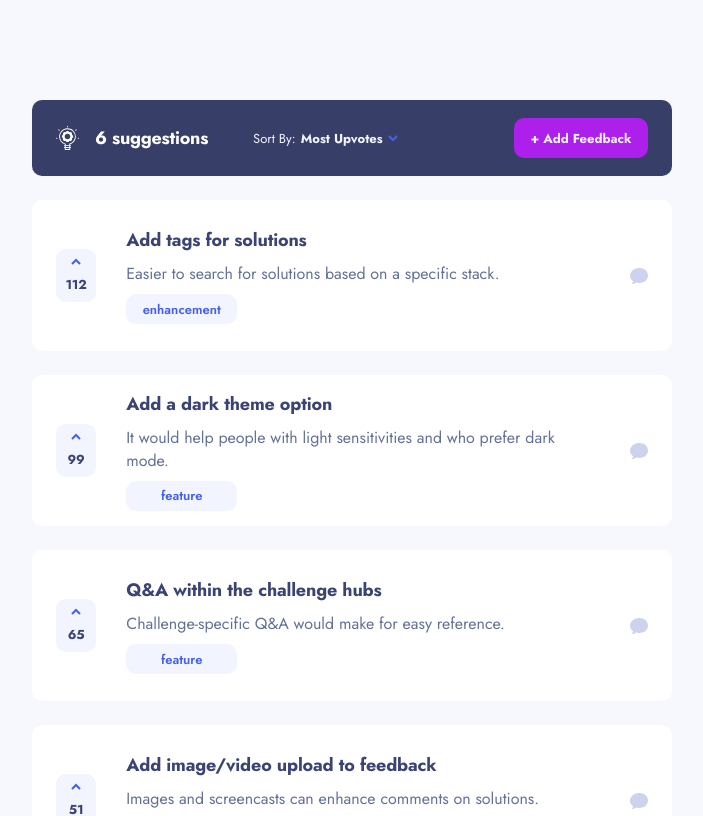
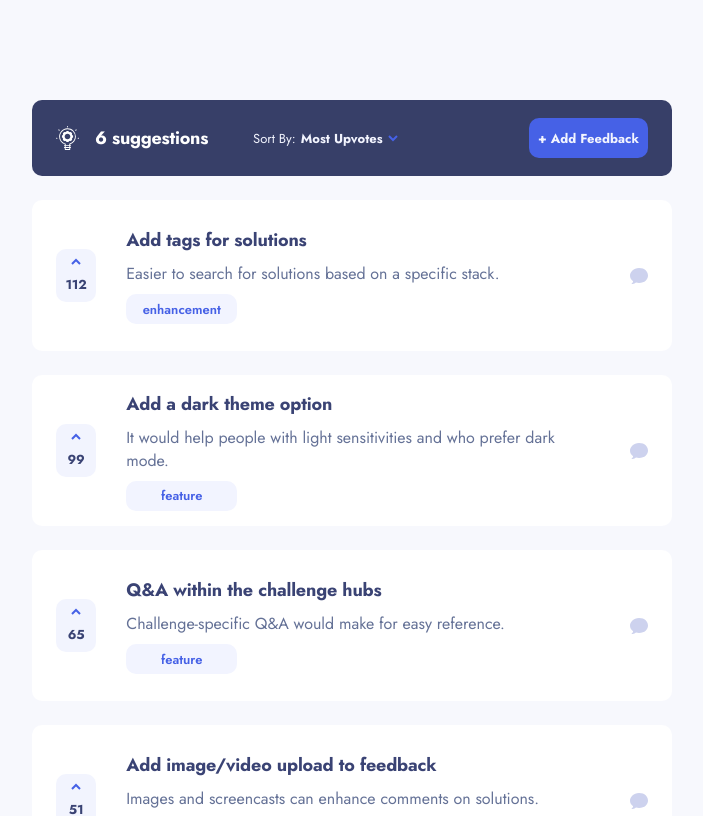
Before and after one commit to kuxala/team-3, a React (Vite) app: page / in a window 1280 px wide. Shown: the top 816 px of the page, without its empty margins (288-991 px from the left). Built offline with nearby package versions, Linux system fonts and the light colour scheme.

Commit message:
add: go back features to button

```diff
--- a/src/components/SuggestionHeader.jsx
+++ b/src/components/SuggestionHeader.jsx
@@ -2,7 +2,7 @@ import React from "react";
 import styled from "styled-components";
 import SortCard from "./SortCard";
 import { useState } from "react";
-
+import { Link } from "react-router-dom";
 export default function SuggestionHeader() {
   const [isOpen, setIsOpen] = useState(false);
   const [dropdownMenuValue, setDropdownMenuValue] = useState("Most Upvotes");
@@ -33,7 +33,7 @@ export default function SuggestionHeader() {
             />
           </StyledSort>
         </div>
-        <button>+ Add Feedback</button>
+        <StyledLink to="/add-feedback">+ Add Feedback</StyledLink>
       </SuggestionHeaderDiv>
     </>
   );
@@ -57,6 +57,30 @@ const StyledDesktopText = styled.div`
     }
   }
 `;
+const StyledLink = styled(Link)`
+  width: 119px;
+  height: 40px;
+  flex-shrink: 0;
+  border: none;
+  outline: none;
+  cursor: pointer;
+  border-radius: 10px;
+  background: #4661e6;
+  color: #f2f4fe;
+  font-family: Jost;
+  font-size: 13px;
+  font-style: normal;
+  font-weight: 700;
+  line-height: normal;
+  display: flex;
+  justify-content: center;
+  align-items: center;
+  text-decoration: none;
+  &:hover {
+    opacity: 0.8;
+  }
+`;
+
 const StyledSort = styled.div`
   display: flex;
   gap: 5px;
--- a/src/pages/AddFeedbackPage.jsx
+++ b/src/pages/AddFeedbackPage.jsx
@@ -1,14 +1,21 @@
 import React from "react";
 import styled from "styled-components";
-import arrow from "/Users/ani/Desktop/team-3/public/assets/shared/icon-arrow-left.svg";
-import iconPlus from "/Users/ani/Desktop/team-3/public/assets/shared/icon-plus.svg";
+import arrow from "../../public/assets/shared/icon-arrow-left.svg";
+import iconPlus from "../../public/assets/shared/icon-plus.svg";
+import { Link } from "react-router-dom";
 
 export default function AddFeedbackPage() {
+  const handleGoBack = () => {
+    window.history.back();
+  };
+
   return (
     <FeedbackContainer>
       <Header>
         <img src={arrow} />
-        <span>Go Back</span>
+        <StyledLink to="#" onClick={handleGoBack}>
+          Go Back
+        </StyledLink>
       </Header>
       <FeedbackForm>
         <img src={iconPlus} className="iconPlus" />
@@ -44,6 +51,16 @@ export default function AddFeedbackPage() {
     </FeedbackContainer>
   );
 }
+const StyledLink = styled(Link)`
+  color: #647196;
+  font-family: Jost;
+  font-size: 14px;
+  font-style: normal;
+  font-weight: 700;
+  line-height: normal;
+  text-decoration-line: underline;
+  padding-left: 10px;
+`;
 
 const FeedbackContainer = styled.div`
   width: 327px;
@@ -190,7 +207,6 @@ const Select = styled.select`
 
 const Option = styled.option``;
 
-
 const Buttons = styled.div`
   display: flex;
   flex-direction: column;
@@ -224,10 +240,7 @@ const Buttons = styled.div`
     & .purple:hover {
       background: #c75af6;
       cursor: pointer;
-
-
     }
-
   }
 `;
 const Button = styled.button`
--- a/src/pages/EditFeedbackPage.jsx
+++ b/src/pages/EditFeedbackPage.jsx
@@ -1,13 +1,20 @@
 import React from "react";
 import styled from "styled-components";
-import arrow from "/Users/ani/Desktop/team-3/public/assets/shared/icon-arrow-left.svg";
-import Icon from "/Users/ani/Desktop/team-3/public/assets/shared/icon-edit-feedback.svg";
+import arrow from "../../public/assets/shared/icon-arrow-left.svg";
+import Icon from "../../public/assets/shared/icon-edit-feedback.svg";
+import { Link } from "react-router-dom";
 export default function EditFeedbackPage() {
+  const handleGoBack = () => {
+    window.history.back();
+  };
+
   return (
     <FeedbackContainer>
       <Header>
         <img src={arrow} />
-        <span>Go Back</span>
+        <StyledLink to="#" onClick={handleGoBack}>
+          Go Back
+        </StyledLink>
       </Header>
       <FeedbackForm>
         <img src={Icon} className="Icon" />
@@ -55,6 +62,16 @@ export default function EditFeedbackPage() {
     </FeedbackContainer>
   );
 }
+const StyledLink = styled(Link)`
+  color: #647196;
+  font-family: Jost;
+  font-size: 14px;
+  font-style: normal;
+  font-weight: 700;
+  line-height: normal;
+  text-decoration-line: underline;
+  padding-left: 10px;
+`;
 
 const FeedbackContainer = styled.div`
   width: 327px;
--- a/src/pages/Feedback.jsx
+++ b/src/pages/Feedback.jsx
@@ -17,7 +17,7 @@ export default function Id() {
             <img src="/assets/shared/icon-arrow-left.svg" />
             <Link to="/">Go Back</Link>
           </div>
-          <button>Edit Feedback</button>
+          <StyledLink to="/edit-feedback">Edit Feedback</StyledLink>
         </StyledHeader>
         {data.productRequests.map((card) => {
           if (userId == card.id) {
@@ -169,6 +169,7 @@ const Comments = styled.div`
   align-items: center;
   justify-content: center;
 `;
+
 const StyledHeader = styled.div`
   display: flex;
   justify-content: space-between;
@@ -191,8 +192,9 @@ const StyledHeader = styled.div`
       line-height: normal;
     }
   }
+`;
 
-  & > button {
+const StyledLink = styled(Link)`
   width: 119px;
   height: 40px;
   flex-shrink: 0;
@@ -207,9 +209,12 @@ const StyledHeader = styled.div`
   font-style: normal;
   font-weight: 700;
   line-height: normal;
+  display: flex;
+  justify-content: center;
+  align-items: center;
+  text-decoration: none;
   &:hover {
     opacity: 0.8;
-    }
   }
 `;
 const UpvotesDesktop = styled.div`
```
Lines whose indentation alone changed are shown as unchanged.
